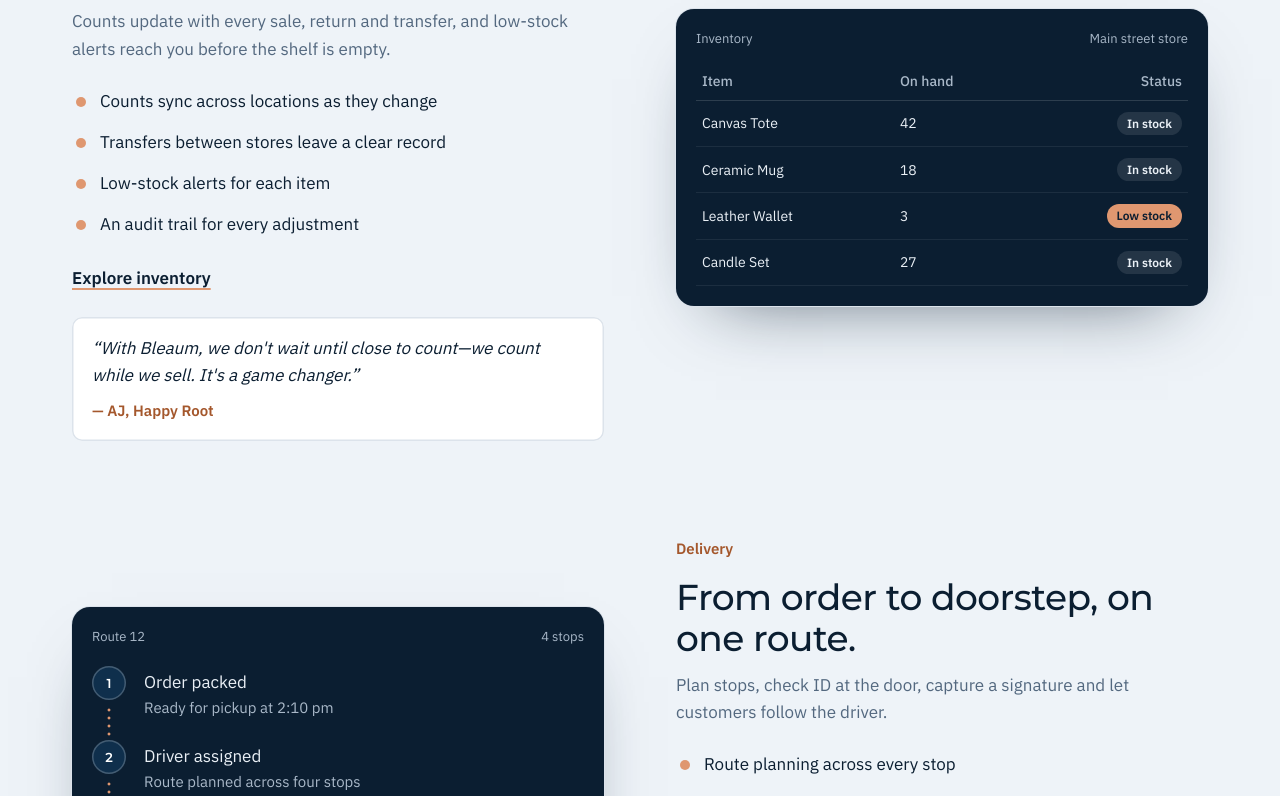
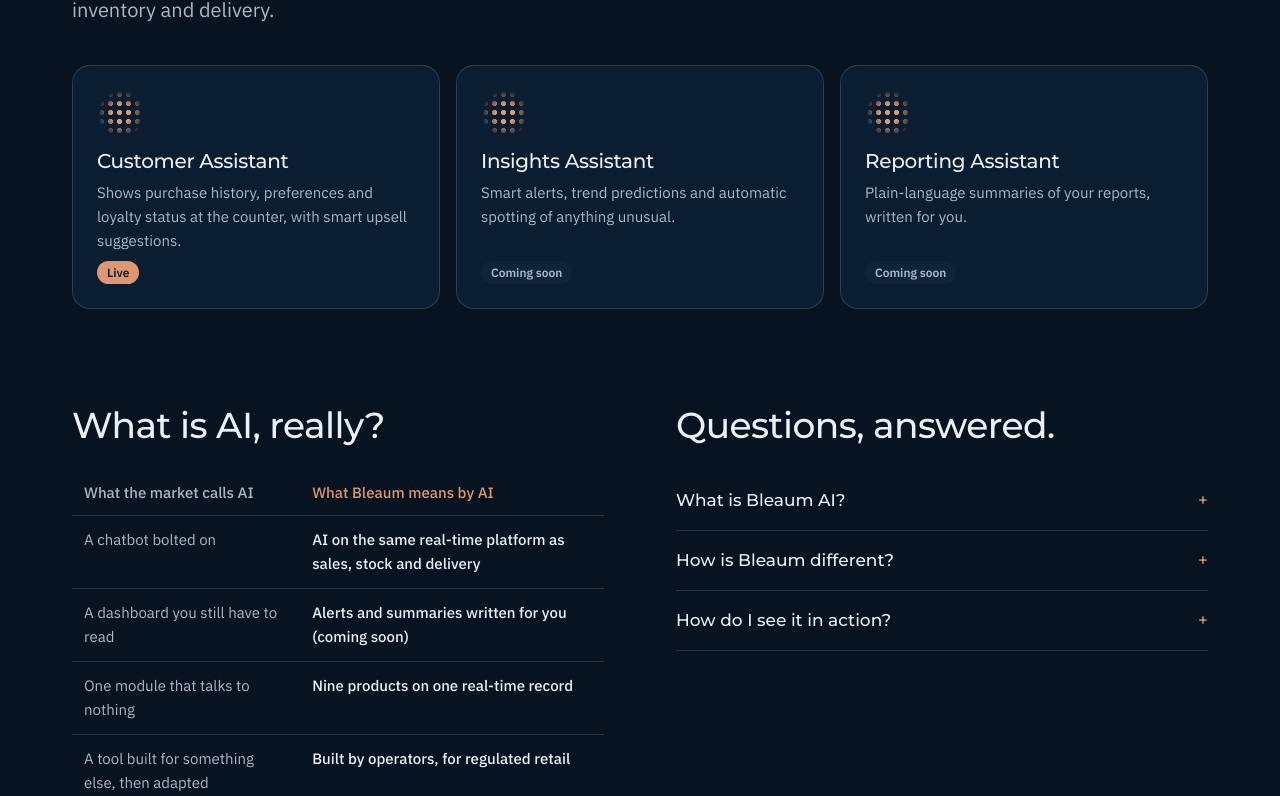
Before and after one commit to BleaumDev/bleaum.io, a Next.js app: page / in a window 1280 px wide. Shown: the part 2026-2822 px from the top of the page. Built offline with nearby package versions, Linux system fonts and the light colour scheme; no server answers.

Commit message:
feat: add AI marketing section to home and update related content

```diff
--- a/src/components/views/home-content.ts
+++ b/src/components/views/home-content.ts
@@ -53,6 +53,44 @@
     { title: "Marketing & loyalty", description: "Rewards, coupons and messages that bring regulars back.", href: "/grow/marketing" },
     { title: "Integrations", description: "Connect accounting, analytics and the systems your state requires.", href: "/operations/integrations" },
   ],
+}
+
+// Follows website-updates/ai-marketing.md (#133 to #136). Change that file first, then this.
+export const ai = {
+  kicker: "Bleaum AI",
+  title: "AI built into the box.",
+  subtitle: "Bleaum AI runs on the same real-time platform as your POS, inventory and delivery.",
+  assistants: [
+    { title: "Customer Assistant", description: "Shows purchase history, preferences and loyalty status at the counter, with smart upsell suggestions.", live: true },
+    { title: "Insights Assistant", description: "Smart alerts, trend predictions and automatic spotting of anything unusual.", live: false },
+    { title: "Reporting Assistant", description: "Plain-language summaries of your reports, written for you.", live: false },
+  ],
+  live: "Live",
+  soon: "Coming soon",
+  compare: {
+    title: "What is AI, really?",
+    headers: ["What the market calls AI", "What Bleaum means by AI"],
+    rows: [
+      ["A chatbot bolted on", "AI on the same real-time platform as sales, stock and delivery"],
+      ["A dashboard you still have to read", "Alerts and summaries written for you (coming soon)"],
+      ["One module that talks to nothing", "Nine products on one real-time record"],
+      ["A tool built for something else, then adapted", "Built by operators, for regulated retail"],
+    ],
+  },
+  faq: {
+    title: "Questions, answered.",
+    items: [
+      {
+        q: "What is Bleaum AI?",
+        a: "AI features built into the Bleaum platform, next to POS, inventory and delivery. Today that includes smart customer insights at the counter. Smart alerts and AI-written report summaries are coming soon.",
+      },
+      {
+        q: "How is Bleaum different?",
+        a: "Bleaum puts POS, payments, inventory, delivery and reporting on one real-time record, so a sale, a transfer and a delivery all agree.",
+      },
+      { q: "How do I see it in action?", a: "Book a demo and we will walk through your setup with you." },
+    ],
+  },
 }
 
 export const inventory = {
--- a/src/components/views/home.tsx
+++ b/src/components/views/home.tsx
@@ -216,6 +216,64 @@
               </li>
             ))}
           </ul>
+        </div>
+      </section>
+
+      {/* Bleaum AI: assistants, comparison, FAQ */}
+      <section className={`home-dk ${section}`} id="ai" aria-labelledby="ai-h">
+        <div className={ui.wrap}>
+          <Head id="ai-h" kicker={c.ai.kicker} title={c.ai.title} subtitle={c.ai.subtitle} />
+          <ul className={grid3}>
+            {c.ai.assistants.map((a) => (
+              <li key={a.title} data-card {...rv()}>
+                <div className={`flex h-full flex-col gap-2 rounded-card border border-h-line bg-h-surface p-6 ${glow} ${ui.lift}`}>
+                  <DotMark />
+                  <h3 className={ui.h3}>{a.title}</h3>
+                  <p className="flex-1 text-[.9375rem] text-h-muted">{a.description}</p>
+                  <span className={`${chip} self-start ${a.live ? "bg-copper-400 text-navy-900" : "bg-h-surface2 text-h-muted"}`}>
+                    {a.live ? c.ai.live : c.ai.soon}
+                  </span>
+                </div>
+              </li>
+            ))}
+          </ul>
+
+          <div className="mt-pad grid gap-12 lg:grid-cols-2 lg:gap-[72px] [&>*]:min-w-0">
+            <div {...rv()}>
+              <h3 className={`${ui.h2} mb-6`}>{c.ai.compare.title}</h3>
+              <table className="w-full border-collapse text-left text-[.9375rem]">
+                <thead>
+                  <tr>
+                    {c.ai.compare.headers.map((h, i) => (
+                      <th key={h} scope="col" className={`border-b border-h-line px-3 py-2.5 font-medium ${i ? "text-h-accent" : "text-h-muted"}`}>
+                        {h}
+                      </th>
+                    ))}
+                  </tr>
+                </thead>
+                <tbody>
+                  {c.ai.compare.rows.map(([market, bleaum]) => (
+                    <tr key={market}>
+                      <td className="border-b border-h-line px-3 py-3 align-top text-h-muted">{market}</td>
+                      <td className="border-b border-h-line px-3 py-3 align-top font-medium">{bleaum}</td>
+                    </tr>
+                  ))}
+                </tbody>
+              </table>
+            </div>
+            <div {...rv()}>
+              <h3 className={`${ui.h2} mb-6`}>{c.ai.faq.title}</h3>
+              {c.ai.faq.items.map((f) => (
+                <details key={f.q} className="group border-b border-h-line first:border-t">
+                  <summary className="flex cursor-pointer list-none items-center justify-between gap-4 py-4 font-display text-[1.0625rem] font-medium [&::-webkit-details-marker]:hidden">
+                    {f.q}
+                    <span className="text-h-accent transition-transform duration-200 group-open:rotate-45" aria-hidden="true">+</span>
+                  </summary>
+                  <p className="pb-4 text-h-muted">{f.a}</p>
+                </details>
+              ))}
+            </div>
+          </div>
         </div>
       </section>
 
```
Also changed, not shown: rebrand resources/website-updates/ai-marketing.md (added, +59 -0 lines), rebrand resources/website-updates/home.md (+5 -1 lines), rebrand resources/website-updates/README.md.
